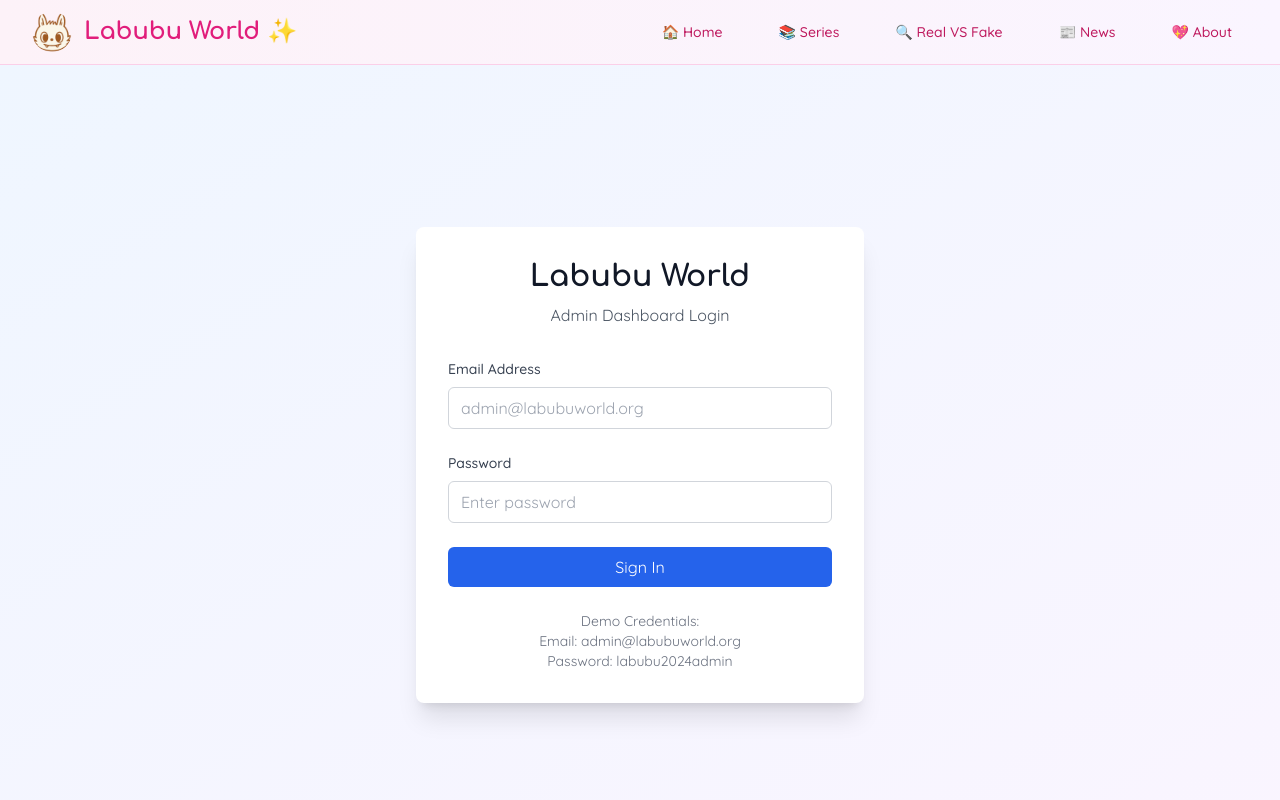
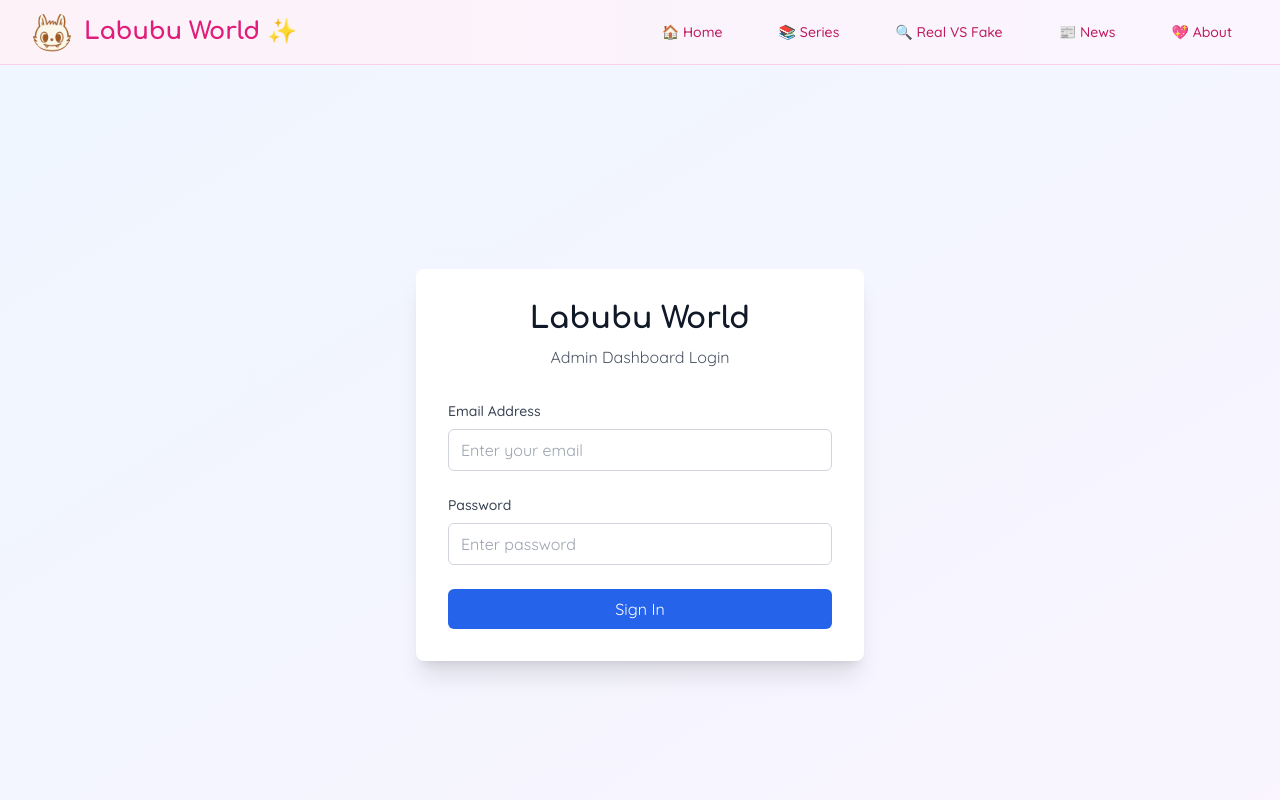
Before and after one commit to evanmo666/labubuworld.org, a Next.js app: page /admin/login in a window 1280 px wide. Shown: the top 800 px of the page. Built offline with nearby package versions, Linux system fonts and the light colour scheme.

Commit message:
隐藏管理员账号密码信息 - 移除登录页面和README中显示的敏感信息，提升安全性

```diff
--- a/app/admin/login/page.tsx
+++ b/app/admin/login/page.tsx
@@ -49,7 +49,7 @@ export default function AdminLogin() {
               value={email}
               onChange={(e) => setEmail(e.target.value)}
               className="w-full px-3 py-2 border border-gray-300 rounded-md focus:outline-none focus:ring-2 focus:ring-blue-500 focus:border-transparent"
-              placeholder="admin@labubuworld.org"
+              placeholder="Enter your email"
             />
           </div>
 
@@ -83,11 +83,7 @@ export default function AdminLogin() {
           </button>
         </form>
 
-        <div className="mt-6 text-center text-sm text-gray-500">
-          <p>Demo Credentials:</p>
-          <p>Email: admin@labubuworld.org</p>
-          <p>Password: labubu2024admin</p>
-        </div>
+
       </div>
     </div>
   )
```
Also changed, not shown: 1 other file (tests, documents, lock files or other folders).
